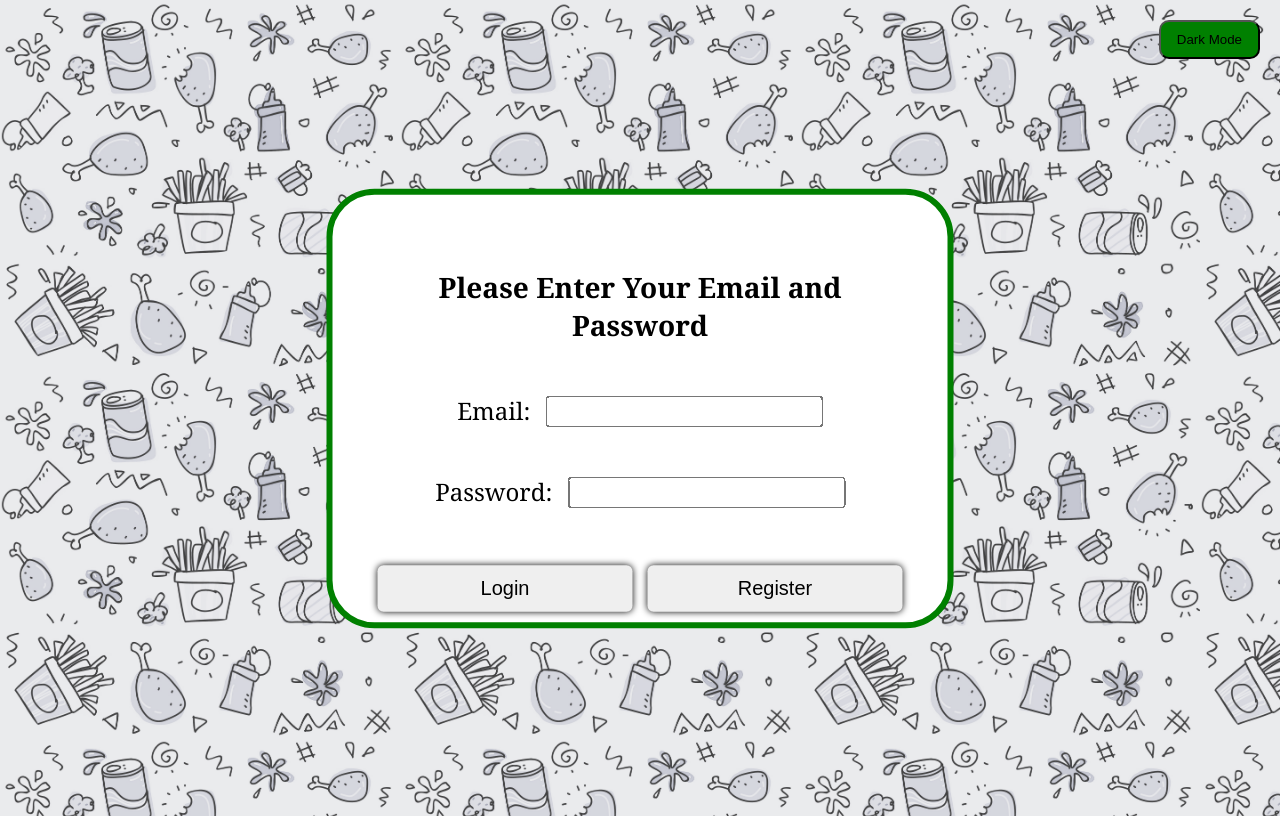
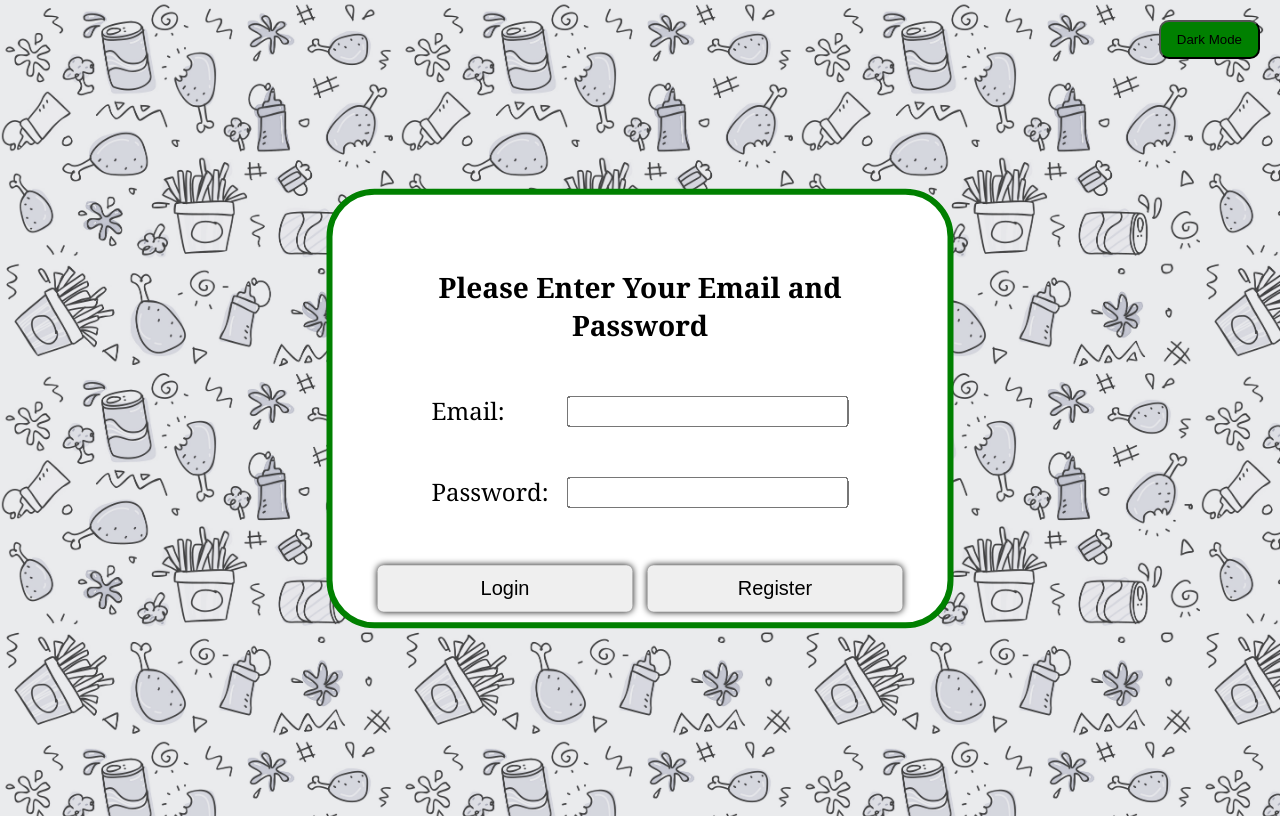
Before and after one commit to FinleyNew/COMM2020-Food-Waste-Rescue-Marketplace-and-Demand-Forecaster, a React (Vite) app in the folder frontend/: page /login in a window 1280 px wide. Built offline with nearby package versions, Linux system fonts and the light colour scheme; no server answers.

Commit message:
Login Page Completed

```diff
--- a/frontend/src/pages/loginPage.css
+++ b/frontend/src/pages/loginPage.css
@@ -64,3 +64,11 @@
     justify-content: center;
     gap: 10px;
 }
+.loginPage .rowRegister p{
+    width: 80px;
+    text-align: left;
+}
+
+.loginPage .rowRegister input{
+    width: 180px;
+}
--- a/frontend/src/pages/loginPage.jsx
+++ b/frontend/src/pages/loginPage.jsx
@@ -85,23 +85,8 @@ function LoginPage({setUser}) {// username is the variable, setUsername changes
     })
     .catch(err => {
       console.error("Error fetching data", err);
-      alert("No data");
+      setErrorLogin(true);
     });
-
-
-
-
-
-
-
-
-
-
-
-
-
-
-
   }
 
   return (
```
